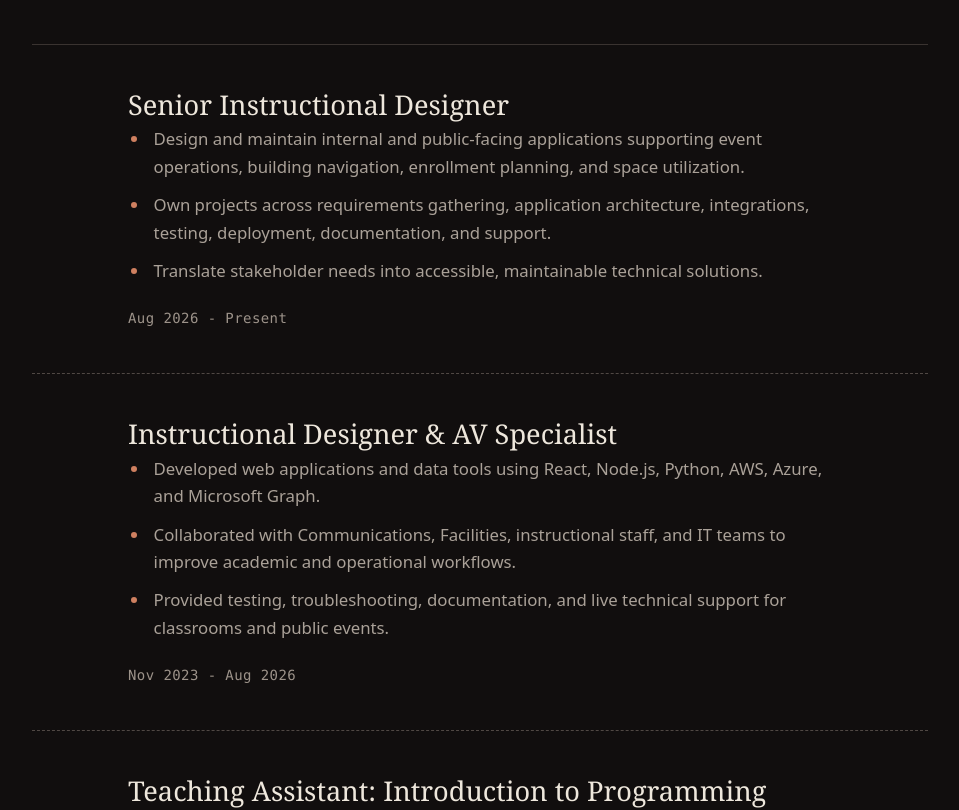
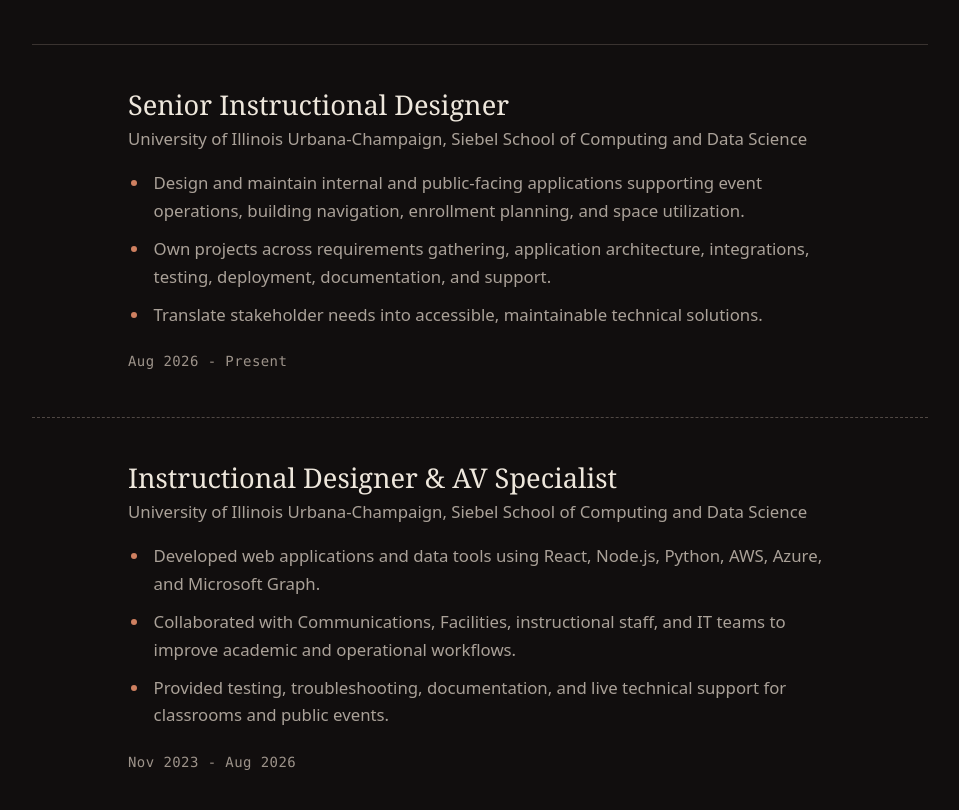
Before and after one commit to el-wittmer/el-wittmer.github.io, a React (Vite) app: page / in a window 1280 px wide. Shown: the part 2500-3310 px from the top of the page, without its empty margins (160-1119 px from the left). Built offline with nearby package versions, Linux system fonts and the light colour scheme.

Commit message:
Adding org to experience

```diff
--- a/src/components/Experience.jsx
+++ b/src/components/Experience.jsx
@@ -55,6 +55,9 @@
             <div className="project-content">
               <div className="project-heading">
                 <h3>{project.title}</h3>
+                <p className="experience-organization">
+                  {project.organization}
+                </p>
               </div>
 
               {project.description && (
```
